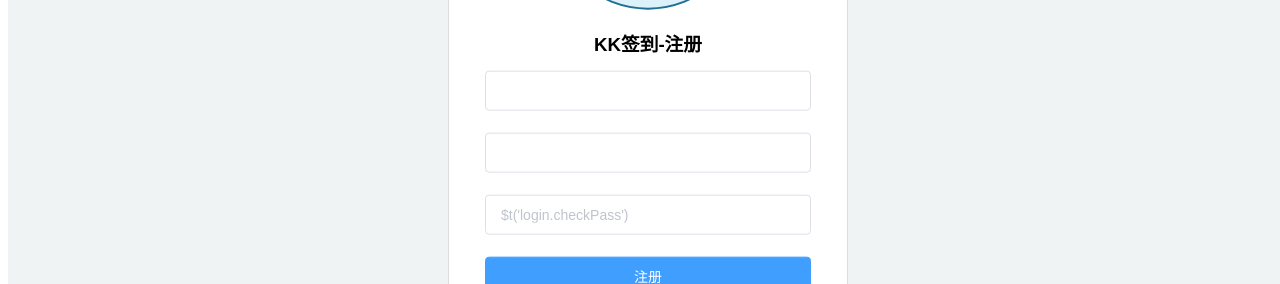
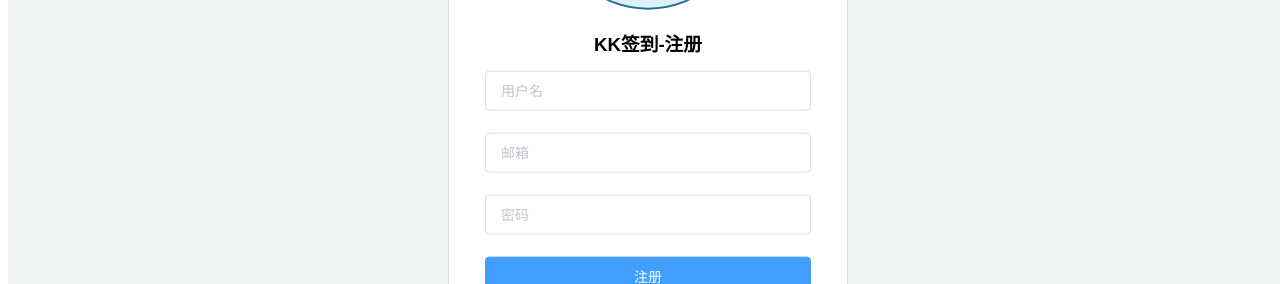
Before and after one commit to Kangaro0o/checkins-vue, a Vue app: page /#/register in a window 1280 px wide. Shown: the part 313-597 px from the top of the page. Built offline with nearby package versions, Linux system fonts and the light colour scheme.

Commit message:
修改登录 注册页

```diff
--- a/src/pages/login/Login.vue
+++ b/src/pages/login/Login.vue
@@ -164,12 +164,12 @@
         <el-form-item prop="password">
           <el-input type="password" v-model="ruleForm.password" auto-complete="off" placeholder="密码"
                     id="loginPassword"></el-input>
+        </el-form-item>
+        <el-form-item style="width:100%;">
           <label id="showPasswordToggle">
             <el-checkbox v-model="checked" id="showPasswordCheck">显示密码</el-checkbox>
           </label>
           <router-link to="/" style="float: right; color: #bbbbbb">忘记密码？</router-link>
-        </el-form-item>
-        <el-form-item style="width:100%;">
           <el-button type="primary" style="width:100%;" @click.native.prevent="handleSubmit" :loading="logining">
             登录
           </el-button>
@@ -197,8 +197,8 @@
         logining: false,
         fromUrl: '/',
         ruleForm: {
-          email: 'admin',
-          password: '123456'
+          email: '',
+          password: ''
         },
         rules: {
           email: [
--- a/src/pages/login/Register.vue
+++ b/src/pages/login/Register.vue
@@ -157,17 +157,17 @@
       <el-form :model="ruleForm" :rules="rules" ref="ruleForm" label-position="left" label-width="0px"
                class="demo-ruleForm login-container" status-icon>
         <h3 class="title">KK签到-注册</h3>
-        <el-form-item prop="account">
-          <el-input type="text" v-model="ruleForm.account" auto-complete="off" placeholder=""
-                    id="loginEmail"></el-input>
+        <el-form-item prop="name">
+          <el-input type="text" v-model="ruleForm.name" auto-complete="off" placeholder="用户名"
+                    id="name"></el-input>
+        </el-form-item>
+        <el-form-item prop="email">
+          <el-input type="text" v-model="ruleForm.email" auto-complete="off" placeholder="邮箱"
+                    id="email"></el-input>
         </el-form-item>
         <el-form-item prop="password">
-          <el-input type="password" v-model="ruleForm.password" auto-complete="off" placeholder=""
-                    id="loginPassword"></el-input>
-        </el-form-item>
-        <el-form-item prop="checkPass">
-          <el-input type="password" v-model="ruleForm.checkPass" auto-complete="off" placeholder="$t('login.checkPass')"
-                    id="loginCheckPass"></el-input>
+          <el-input type="password" v-model="ruleForm.password" auto-complete="off" placeholder="密码"
+                    id="password"></el-input>
         </el-form-item>
         <el-form-item style="width:100%;">
           <el-button type="primary" style="width:100%;" @click.native.prevent="handleSubmit" :loading="logining">
@@ -192,50 +192,32 @@
   export default {
     name: 'Register',
     data () {
-      let validatePass = (rule, value, callback) => {
-        if (value === '') {
-          callback(new Error(''))
-        } else {
-          if (this.ruleForm.checkPass !== '') {
-            this.$refs.ruleForm.validateField('checkPass')
-          }
-          callback()
-        }
-      };
-      let validatePass2 = (rule, value, callback) => {
-        if (value === '') {
-          callback(new Error(''))
-        } else if (value !== this.ruleForm.password) {
-          callback(new Error(''))
-        } else {
-          callback()
-        }
-      };
       return {
         logining: false,
         ruleForm: {
-          account: '',
-          password: '',
-          checkPass: ''
+          name: '',
+          email: '',
+          password: ''
         },
         rules: {
-          account: [
-            {required: true, message: '', trigger: 'blur'}
+          name: [
+            {required: true, message: '请输入用户名', trigger: 'blur'}
+          ],
+          email: [
+            {required: true, message: '请输入邮箱', trigger: 'blur'},
+            {type: 'email', message: '请输入正确的邮箱地址', trigger: 'blur'}
           ],
           password: [
-            {validator: validatePass, trigger: 'blur'}
-          ],
-          checkPass: [
-            {validator: validatePass2, trigger: 'blur'}
+            {min: 6, required: true, message: '密码至少要6位字符', trigger: 'blur'}
           ]
         }
       }
     },
     mounted: () => {
       /* eslint-disable */
-      let email = document.querySelector('#loginEmail'),
-        password = document.querySelector('#loginPassword'),
-        CheckPass = document.querySelector('#loginCheckPass'),
+      let email = document.querySelector('#name'),
+        password = document.querySelector('#email'),
+        CheckPass = document.querySelector('#password'),
         mySVG = document.querySelector('.svgContainer'), twoFingers = document.querySelector('.twoFingers'),
         armL = document.querySelector('.armL'), armR = document.querySelector('.armR'),
         eyeL = document.querySelector('.eyeL'), eyeR = document.querySelector('.eyeR'),
@@ -531,8 +513,8 @@
         email.addEventListener('input', onEmailInput);
 
         // handle events for password input
-        password.addEventListener('focus', onPasswordFocus);
-        password.addEventListener('blur', onPasswordBlur);
+        password.addEventListener('focus', onEmailFocus);
+        password.addEventListener('blur', onEmailBlur);
         CheckPass.addEventListener('focus', onPasswordFocus);
         CheckPass.addEventListener('blur', onPasswordBlur);
         //passwordLabel.addEventListener('click', onPasswordLabelClick);
```
